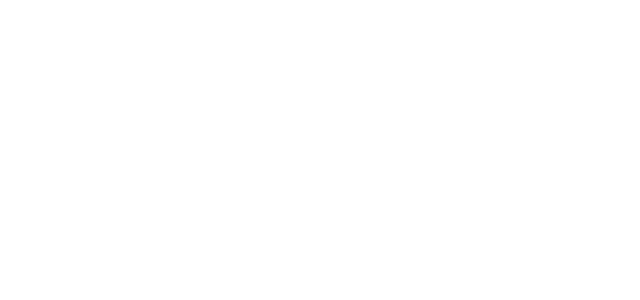
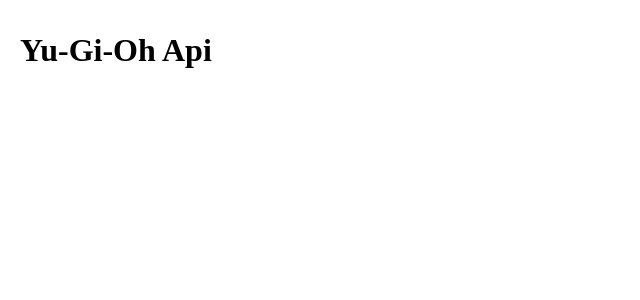
Before and after one commit to FrankFabbriRebe/vite-yu-gi-oh, a Vue app: page / in a window 1280 px wide. Shown: the top 300 px of the page, without its empty margins (0-640 px from the left). Built offline with nearby package versions, Linux system fonts and the light colour scheme.

Commit message:
add: content

```diff
--- a/src/components/AppHeader.vue
+++ b/src/components/AppHeader.vue
@@ -6,6 +6,17 @@
 
 </script>
 
-<template></template>
+<template>
+    <header>
+        <h1>Yu-Gi-Oh Api</h1>
+    </header>
+</template>
 
-<style lang="scss" scoped></style>
+<style lang="scss" scoped>
+header {
+    padding-left: 20px;
+    height: 100px;
+    display: flex;
+    align-items: center;
+}
+</style>
```
